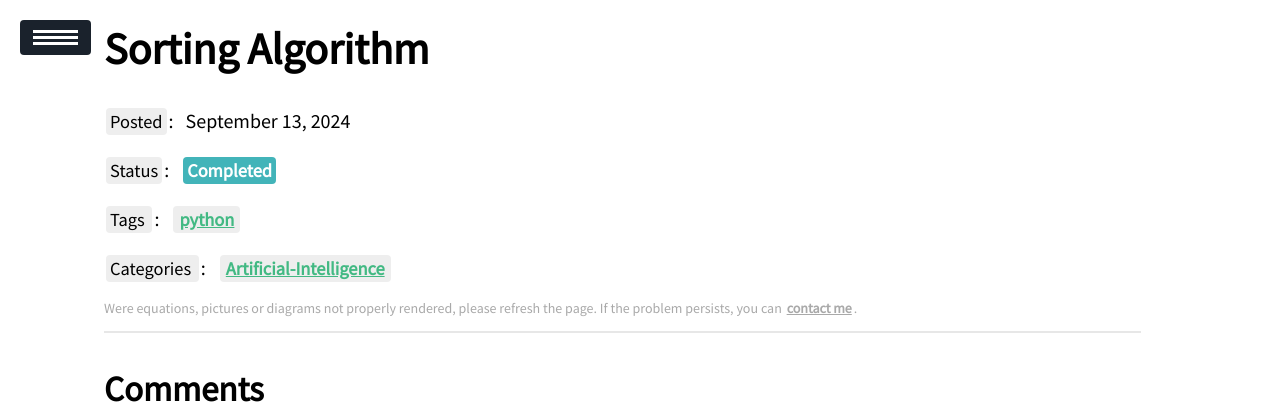
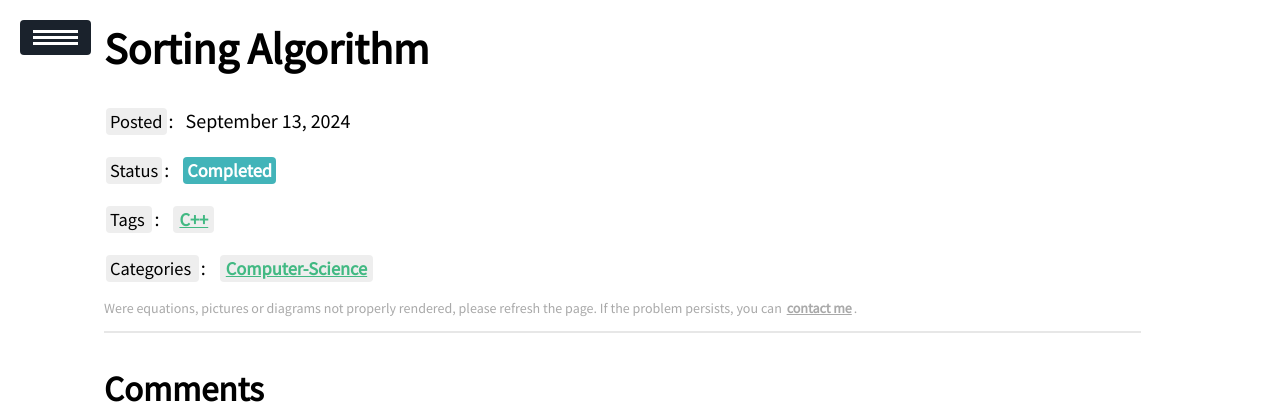
Before and after one commit to ssskz/ssskz.github.io, a Jekyll site: the page built from _posts/2024-9-13-Sorting-Algorithm.md, in a window 1280 px wide. Shown: the top 404 px of the page. Built offline with Jekyll 4.4.1, drawn with Linux system fonts in a browser that asks for light colours; our own code applies the rules of GitHub Pages for plain Markdown files; a script that is not in the unit is left out.

Commit message:
1
Signed-off-by: ssskz <12497590+ssskz@user.noreply.gitee.com>

```diff
--- a/_posts/2024-9-13-Sorting-Algorithm.md
+++ b/_posts/2024-9-13-Sorting-Algorithm.md
@@ -4,7 +4,7 @@ commentable: true
 Edit: 2024-9-13
 mathjax: true
 mermaid: true
-tags: python
-categories: Artificial-Intelligence
+tags: C++
+categories: Computer-Science
 description: NLP, which is short for Natural Language Processing, is an important branch of artificial intelligence.
 ---
```
